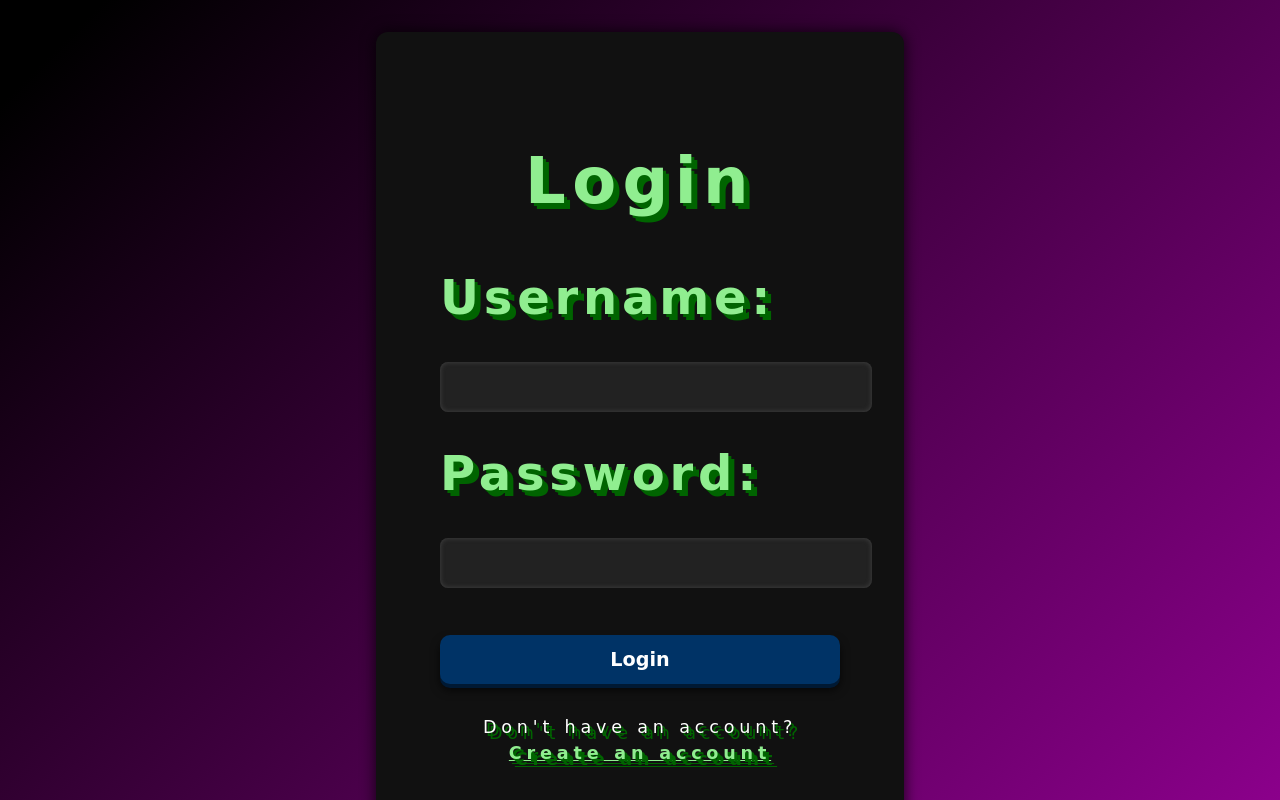
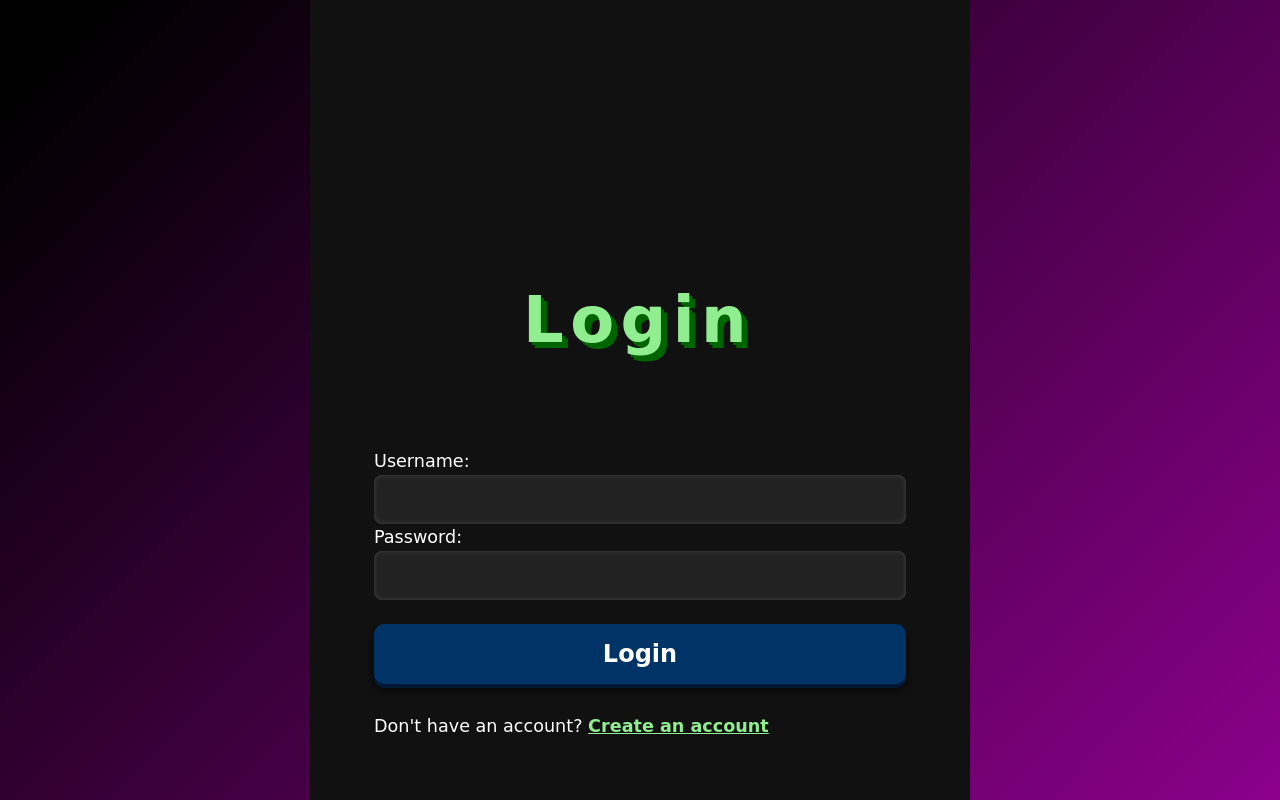
Before and after one commit to ShelbyPop/CS144-GroupProject, a React (Vite) app in the folder frontend/: page / in a window 1280 px wide. Built offline with nearby package versions, Linux system fonts and the light colour scheme.

Commit message:
Changes to UI

```diff
--- a/frontend/src/Login.css
+++ b/frontend/src/Login.css
@@ -1,30 +1,27 @@
-.login-container {
+.loginpage ,.login-container {
   min-height: 100vh;
   display: flex;
   justify-content: center;
   align-items: center;
-
-  font-family: 'Comic Sans MS', 'Comic Sans', cursive, 'Segoe UI Rounded', 'Arial Rounded MT Bold', Arial, sans-serif;
+   background-color: #111;
+  font-family: 'Comic Sans MS', 'Comic Sans';
   padding: 2rem;
 }
-html, body {
+body {
   height: 100%;
   margin: 0;
   padding: 0;
   background: linear-gradient(135deg, black 5%,  darkmagenta 100%);
 }
 
-.login-card {
-  background-color: #111;
-  padding: 2.5rem 3rem;
+.loginpage .login-card {
   border-radius: 12px;
-  box-shadow: 0 0 15px rgba(0, 0, 0, 0.8);
   width: 320px;
   color: white;
   text-align: center;
 }
 
-.login-card h2 {
+.loginpage .login-card h2 {
   font-size: 3rem;
   color: lightgreen;
   position: relative;
@@ -36,20 +33,10 @@ html, body {
   user-select: none;
 }
 
-.form-group {
-  margin-bottom: 1.5rem;
-  text-align: left;
-}
 
-.form-group label {
-  display: block;
-  margin-bottom: 0.5rem;
-  font-weight: 600;
-}
 
-.form-group input {
-  width: 100%;
-  padding: 0.6rem 0.8rem;
+.loginpage .form-group input {
+  width: 500px;
   border-radius: 8px;
   border: none;
   font-size: 1.1rem;
@@ -61,12 +48,12 @@ html, body {
   transition: box-shadow 0.3s ease;
 }
 
-.form-group input:focus {
+.loginpage .form-group input:focus {
   box-shadow: inset 0 0 8px lightgreen;
 }
 
-button[type="submit"] {
-  width: 100%;
+.loginpage button[type="submit"] {
+  width: 300px;
   padding: 0.8rem 0;
   font-size: 1.2rem;
   font-family: inherit;
@@ -83,7 +70,7 @@ button[type="submit"] {
   user-select: none;
 }
 
-button[type="submit"]:hover {
+.loginpage button[type="submit"]:hover {
   background-color: #004080;
   box-shadow:
     0 2px 0 #001933,
@@ -91,92 +78,90 @@ button[type="submit"]:hover {
   transform: translateY(2px);
 }
 
-button[type="submit"]:active {
+.loginpage button[type="submit"]:active {
   box-shadow: none;
   transform: translateY(4px);
 }
 
-.signup-link {
+.loginpage .signup-link {
   margin-top: 1.8rem;
   font-size: 0.95rem;
   color: white;
   user-select: none;
 }
 
-.signup-link span {
+.loginpage .signup-link span {
   color: lightgreen;
   cursor: pointer;
   font-weight: 700;
   text-decoration: underline;
 }
 
-.signup-link span:hover {
+.loginpage .signup-link span:hover {
   color: #90ee90;
 }
 
-@media (min-width: 1201px) {
-  .login-card {
+ @media (min-width: 1201px) {
+.loginpage   .login-card {
     width: 400px;
     padding: 3rem 4rem;
   }
-  .login-card h2 {
+.loginpage   .login-card h2 {
     font-size: 4rem;
   }
-  button[type="submit"] {
+.loginpage   button[type="submit"] {
     font-size: 1.5rem;
     padding: 1rem 0;
+      width: 100%;
   }
-  .form-group input {
+.loginpage   .form-group input {
     font-size: 1.3rem;
     padding: 0.8rem 1rem;
   }
-  .signup-link {
+.loginpage   .signup-link {
     font-size: 1.1rem;
   }
 }
 
-@media (max-width: 1200px) and (min-width: 801px) {
-  .login-card {
-    width: 350px;
-    padding: 2.8rem 3.5rem;
+ @media (max-width: 1200px) and (min-width: 501px) {
+.loginpage   .login-card {
+    width:  500px;
+
   }
-  .login-card h2 {
-    font-size: 3.5rem;
-  }
-  button[type="submit"] {
+
+.loginpage   button[type="submit"] {
     font-size: 1.3rem;
     padding: 0.9rem 0;
+    width:100%;
   }
-  .form-group input {
+.loginpage   .form-group input {
     font-size: 1.2rem;
     padding: 0.7rem 0.9rem;
   }
-  .signup-link {
+.loginpage   .signup-link {
     font-size: 1rem;
   }
 }
 
-@media (max-width: 500px) {
-  .login-container {
+ @media (max-width: 500px) {
+.loginpage   .login-container {
     padding: 1rem;
+    width: 50%;
+    height: 50%;
   }
-  .login-card {
-    width: 100%;
-    padding: 1.5rem 2rem;
+.loginpage   .login-card {
+    width: 300px;
   }
-  .login-card h2 {
-    font-size: 2.2rem;
-    margin-bottom: 1.2rem;
-  }
-  button[type="submit"] {
+
+.loginpage   button[type="submit"] {
     font-size: 1rem;
     padding: 0.7rem 0;
   }
-  .form-group input {
+.loginpage   .form-group input {
     font-size: 1rem;
     padding: 0.5rem 0.7rem;
   }
-  .signup-link {
+.loginpage   .signup-link {
     font-size: 0.9rem;
   }
 }
--- a/frontend/src/Login.jsx
+++ b/frontend/src/Login.jsx
@@ -41,12 +41,18 @@ export default function Login({ setInputUsername }) {
   };
 
   return (
+      <div className="loginpage">
+
     <div className="login-container">
-      <div className="login-card" >
-        <h2 >Login</h2>
+      <div>
+        < div className="login-card">
+        <h2 >Login</h2> </div>
         <form onSubmit={handleSubmit}>
           <div className="form-group">
-            <label>Username:</label>
+
+            <label className="signup-link">Username:</label>
+            <br></br>
+
             <input
               type="text"
               value={username}
@@ -56,7 +62,9 @@ export default function Login({ setInputUsername }) {
           </div>
 
           <div className="form-group">
-            <label>Password:</label>
+            <label className="signup-link">Password:</label>
+             <br></br>
+
             <input
               type="password"
               value={password}
@@ -64,8 +72,9 @@ export default function Login({ setInputUsername }) {
               required
             />
           </div>
+          <br></br>
 
-          <button type="submit">Login</button>
+          <button type="submit" >Login</button>
         </form>
 
         <p className="signup-link">
@@ -76,5 +85,6 @@ export default function Login({ setInputUsername }) {
         </p>
       </div>
     </div>
+    </div>
   );
 }
--- a/frontend/src/SignUp.css
+++ b/frontend/src/SignUp.css
@@ -1,5 +1,5 @@
 
-.signup-title {
+.signpage .signup-title {
   font-size: 3rem;
   color: lightgreen;
   position: relative;
@@ -8,25 +8,25 @@
   text-shadow: 3px 3px 0 darkgreen, 6px 6px 0 darkgreen;
   user-select: none;
 }
-.signup-container {
-  max-width: 400px;
+.signpage .signup-container {
+
   margin: auto;
   padding: 1rem;
 }
 
-.signup-form .form-group {
+.signpage .signup-form .form-group {
   margin-bottom: 1rem;
 }
-.form-group{
-      font-family: 'Comic Sans MS', 'Comic Sans', cursive, 'Segoe UI Rounded', 'Arial Rounded MT Bold', Arial, sans-serif;
+.signpage .form-group{
+      font-family: 'Comic Sans MS', 'Comic Sans';
 
 }
 
-.password-wrapper {
+.signpage .password-wrapper {
   position: relative;
 }
 
-.eye-icon {
+.signpage .eye-icon {
   position: absolute;
   right: 8px;
   top: 50%;
@@ -34,7 +34,7 @@
   cursor: pointer;
 }
 
-button[type="submit"] {
+.signpage button[type="submit"] {
   width: 100%;
   padding: 0.8rem 0;
   font-size: 1.2rem;
@@ -52,7 +52,7 @@ button[type="submit"] {
   user-select: none;
 }
 
-.link{
+.signpage .link{
      color: lightgreen;
   cursor: pointer;
   font-weight: 700;
@@ -61,8 +61,8 @@ button[type="submit"] {
 }
 
 
-
-.signup-label {
+/* Input Labels */
+.signpage .signup-label {
     font-family: 'Comic Sans MS';
   display: block;
   margin-bottom: 0.5rem;
@@ -71,8 +71,8 @@ button[type="submit"] {
   font-family: inherit;
 }
 
-
-.signup-input {
+/* Input Fields */
+.signpage .signup-input {
   width: 100%;
   padding: 0.6rem 0.8rem;
   border-radius: 8px;
@@ -94,15 +94,15 @@ button[type="submit"] {
   font-synthesis-weight: none;
 }
 
-
+/* Focus/Active Input */
 .signup-input:focus,
-.signup-input:not(:placeholder-shown) {
+.signpage .signup-input:not(:placeholder-shown) {
   box-shadow: 0 0 12px lightgreen;
   transform: scale(1.05);
 }
 
-
-.signup-button {
+/* Submit Button */
+.signpage .signup-button {
   appearance: auto;
   background-color: rgb(0, 64, 128);
   color: white;
@@ -119,10 +119,10 @@ button[type="submit"] {
   transition: transform 0.2s ease;
 }
 
-.signup-button:active {
+.signpage .signup-button:active {
   transform: scale(0.97);
 }
-.login-card{
+.signpage .login-card{
 font-size: 3rem;
   color: lightgreen;
   letter-spacing: 0.1em;
@@ -131,11 +131,11 @@ font-size: 3rem;
     6px 6px 0 darkgreen;
   user-select: none;
 }
-.signup-container * {
+.signpage .signup-container * {
   box-sizing: border-box;
 }
 
-.signup-container{
+.signpage .signup-container{
     background-color: #111;
   padding: 2.5rem 3rem;
   border-radius: 12px;
@@ -145,9 +145,55 @@ font-size: 3rem;
   text-align: center;
 }
 
-.signup-login-link {
+.signpage .signup-login-link {
   color: lightgreen;
   text-decoration: underline;
   cursor: pointer;
   font-size: 0.9rem;
 }
+
+@media (max-width: 768px) {
+  .signpage .signup-container {
+    width: 90%;
+    padding: 2rem;
+  }
+
+  .signpage .signup-input {
+    font-size: 1rem;
+    padding: 0.5rem 0.7rem;
+  }
+
+  .signpage .signup-title {
+    font-size: 2.5rem;
+  }
+
+  .signpage .signup-button {
+    font-size: 1rem;
+    padding: 0.6rem 1rem;
+  }
+}
+
+@media (max-width: 480px) {
+  .signpage .signup-container {
+    width: 95%;
+    padding: 1.5rem;
+  }
+
+  .signpage .signup-input {
+    font-size: 0.95rem;
+    padding: 0.4rem 0.6rem;
+  }
+
+  .signpage .signup-title {
+    font-size: 2rem;
+  }
+
+  .signpage .signup-button {
+    font-size: 0.95rem;
+    padding: 0.5rem 1rem;
+  }
+
+  .signpage .signup-login-link {
+    font-size: 0.8rem;
+  }
+}
--- a/frontend/src/SignUp.jsx
+++ b/frontend/src/SignUp.jsx
@@ -41,12 +41,13 @@ export default function SignUp() {
   };
 
   return (
+    <div className='signpage' >
     <div className="signup-container">
       <h2 className="signup-title">Sign Up</h2>
       <form onSubmit={handleSignup}>
         <div className="form-group">
           <label className="signup-label" >Email:</label>
-          <input
+          <input className="signup-input"
             type="email"
             required
             value={email}
@@ -56,7 +57,7 @@ export default function SignUp() {
 
         <div className="form-group">
           <label className="signup-label" >Username:</label>
-          <input
+          <input className="signup-input"
             type="text"
             required
             value={username}
@@ -67,7 +68,7 @@ export default function SignUp() {
         <div className="form-group">
           <label className="signup-label">Password:</label>
           <div style={{ position: 'relative' }}>
-            <input
+            <input className="signup-input"
               type={showPassword ? 'text' : 'password'}
               required
               value={password}
@@ -106,7 +107,7 @@ export default function SignUp() {
         <div className="form-group">
           <label className="signup-label" >Confirm Password:</label>
           <div style={{ position: 'relative' }}>
-            <input
+            <input className="signup-input"
               type={showConfirm ? 'text' : 'password'}
               required
               value={confirm}
@@ -155,6 +156,9 @@ export default function SignUp() {
           Log in here
         </span>
       </p>
+
+      <p> We use cookies to improve your experience, analyze site traffic, and personalize content. By continuing to sign up for our site, you agree to our use of cookies.</p>
+    </div>
     </div>
   );
 }
```
Also changed, not shown: frontend/src/components/Leaderboard.jsx (added, +48 -0 lines).
